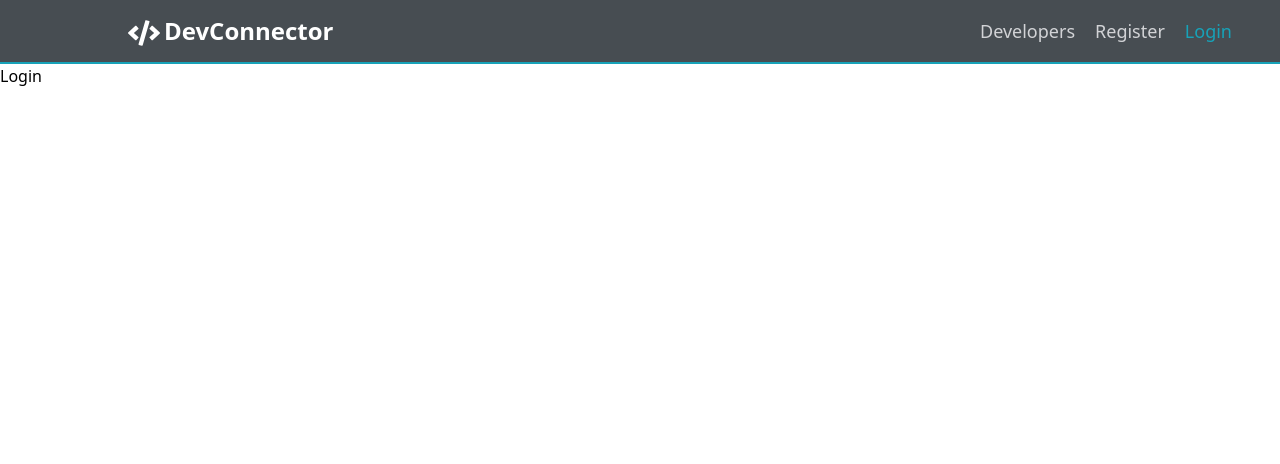
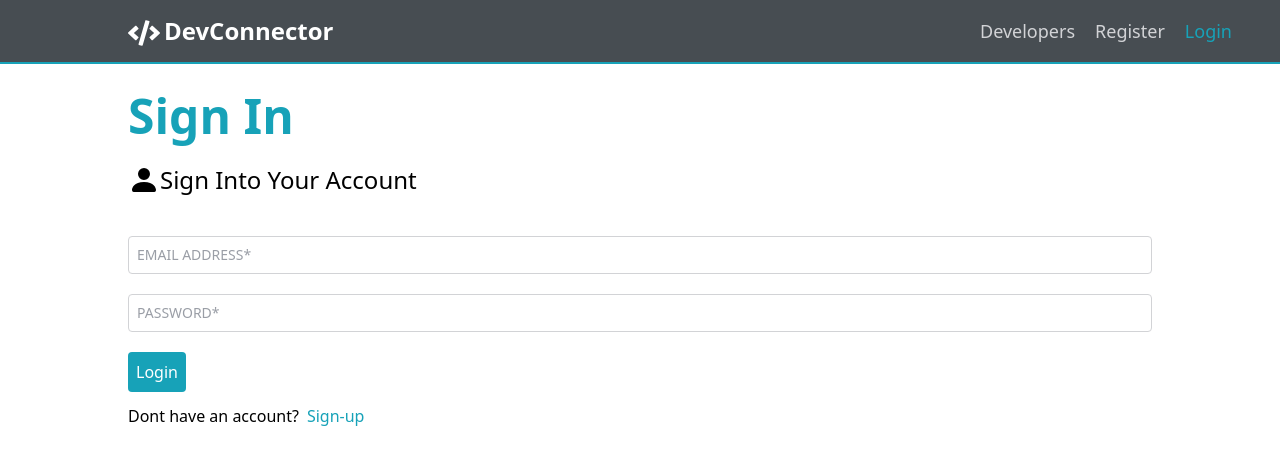
Before and after one commit to Darshan-Gowda97/NetworkConn, a React (Create React App) app in the folder client/: page /login in a window 1280 px wide. Shown: the top 464 px of the page. Built offline with nearby package versions, Linux system fonts and the light colour scheme; the HTML template or start-up script is replaced by a standard one.

Commit message:
Added Redux State, Reducers, Provider and Connect

```diff
--- a/client/package.json
+++ b/client/package.json
@@ -20,6 +20,7 @@
     "redux": "^4.1.2",
     "redux-devtools-extension": "^2.13.9",
     "redux-thunk": "^2.4.1",
+    "uuid": "^8.3.2",
     "web-vitals": "^1.0.1"
   },
   "scripts": {
--- a/client/src/App.js
+++ b/client/src/App.js
@@ -2,12 +2,17 @@ import React, { Fragment } from 'react';
 import './App.css';
 import './index.css';
 import { Landing } from './components/layout/Landing';
+//Redux
+import { Provider } from 'react-redux';
+import store from './state/store';
 
 const App = () => {
   return (
-    <Fragment>
-      <Landing />
-    </Fragment>
+    <Provider store={store}>
+      <Fragment>
+        <Landing />
+      </Fragment>
+    </Provider>
   );
 };
 
--- /dev/null
+++ b/client/src/actions/alerts.js
@@ -0,0 +1,11 @@
+import { SET_ALERT, REMOVE_ALERT } from './types';
+import { v4 as uuid } from 'uuid';
+
+export const setAlert = (msg, alertType) => (dispatch) => {
+  const id = uuid();
+
+  dispatch({
+    type: SET_ALERT,
+    payload: { msg, alertType, id },
+  });
+};
--- /dev/null
+++ b/client/src/actions/types.js
@@ -0,0 +1,2 @@
+export const SET_ALERT = 'SET_ALERT';
+export const REMOVE_ALERT = 'REMOVE_ALERT';
--- a/client/src/components/auth/Login.js
+++ b/client/src/components/auth/Login.js
@@ -1,7 +1,113 @@
 import React from 'react';
+import { useState } from 'react';
+import { BsFillPersonFill } from 'react-icons/bs';
+import CustomButton from '../partials/CustomButton';
+import CustomInput from '../partials/CustomInput';
+import ErrorMsg from '../partials/ErrorMsg';
+import { useHistory } from 'react-router-dom';
 
 export const Login = () => {
-  return <div className="flex">Login</div>;
+  const history = useHistory();
+  const [email, setEmail] = useState('');
+  const [showEmailError, setShowEmailError] = useState(false);
+  const [password, setPassword] = useState('');
+
+  const [formData, setFormData] = useState({
+    email: '',
+    password: '',
+  });
+
+  const onEmailChange = (val) => {
+    setShowEmailError(false);
+    setEmail(val);
+  };
+
+  const onPasswordChange = (val) => {
+    setPassword(val);
+  };
+
+  const emailBlur = (val) => {
+    const re =
+      /^(([^<>()[\]\\.,;:\s@"]+(\.[^<>()[\]\\.,;:\s@"]+)*)|(".+"))@((\[[0-9]{1,3}\.[0-9]{1,3}\.[0-9]{1,3}\.[0-9]{1,3}\])|(([a-zA-Z\-0-9]+\.)+[a-zA-Z]{2,}))$/;
+    if (!re.test(val)) {
+      setShowEmailError(true);
+    }
+  };
+
+  const submitClicked = async (e) => {
+    e.preventDefault();
+    console.log('Success');
+  };
+
+  const toSignup = () => {
+    history.push({
+      pathname: '/register',
+    });
+  };
+
+  return (
+    <div className="flex  flex-col lg:px-32 px-10 lg:pt-7 pt-5">
+      <h1 className=" lg:text-5xl text-4xl font-semibold text-primary">
+        Sign In
+      </h1>
+      <div className="lg:flex hidden pt-6">
+        <BsFillPersonFill size={32} />
+        <h1 className=" lg:text-2xl text-lg text-black">
+          Sign Into Your Account
+        </h1>
+      </div>
+      <div className="flex lg:hidden items-center pt-4">
+        <BsFillPersonFill size={20} />
+        <h1 className=" lg:text-2xl text-lg text-black">
+          Sign Into Your Account
+        </h1>
+      </div>
+      <form onSubmit={(e) => submitClicked(e)}>
+        <div className="pt-5 ">
+          <div className="pt-5">
+            <CustomInput
+              type="email"
+              placeholder="EMAIL ADDRESS*"
+              required="required"
+              value={email}
+              onChange={(e) => onEmailChange(e.target.value)}
+              onBlur={(e) => emailBlur(e.target.value)}
+            ></CustomInput>
+            {showEmailError ? <ErrorMsg Text="Enter valid Email Id" /> : null}
+          </div>
+          <div className="pt-5">
+            <CustomInput
+              type="password"
+              placeholder="PASSWORD*"
+              required="required"
+              value={password}
+              onChange={(e) => onPasswordChange(e.target.value)}
+            ></CustomInput>
+          </div>
+
+          <div className="pt-5">
+            <CustomButton
+              color="white"
+              name="Login"
+              bgcolor="primary"
+              padding="2"
+              type="submit"
+            />
+          </div>
+        </div>
+      </form>
+      <div className="pt-3 flex ">
+        <h1 className="font-thin">Dont have an account? </h1>
+        <CustomButton
+          color="primary"
+          bgcolor="white"
+          name="Sign-up"
+          padding="0"
+          onClick={() => toSignup()}
+        />
+      </div>
+    </div>
+  );
 };
 
 export default Login;
--- a/client/src/components/auth/Register.js
+++ b/client/src/components/auth/Register.js
@@ -4,8 +4,13 @@ import { BsFillPersonFill } from 'react-icons/bs';
 import CustomButton from '../partials/CustomButton';
 import CustomInput from '../partials/CustomInput';
 import ErrorMsg from '../partials/ErrorMsg';
+import { useHistory } from 'react-router-dom';
+import { connect } from 'react-redux';
+import { setAlert } from '../../actions/alerts';
+import propTypes from 'prop-types';
 
-export const Register = () => {
+export const Register = ({ setAlert }) => {
+  const history = useHistory();
   const [name, setName] = useState('');
   const [email, setEmail] = useState('');
   const [showEmailError, setShowEmailError] = useState(false);
@@ -52,32 +57,16 @@ export const Register = () => {
   const submitClicked = async (e) => {
     e.preventDefault();
     if (password !== confirmPassword) {
-      console.log('Password are not matchin');
+      setAlert('Password are not matchin', 'danger');
     } else {
       console.log('SUCCESS');
-      // const newUser = {
-      //   name,
-      //   email,
-      //   password,
-      // };
-      // console.log(newUser);
+    }
+  };
 
-      // try {
-      //   const config = {
-      //     headers: {
-      //       'Content-Type': 'application/json',
-      //     },
-      //   };
-
-      //   const body = JSON.stringify(newUser);
-
-      //   const res = await axios.post('/api/users', body, config);
-
-      //   console.log(res.data);
-      // } catch (err) {
-      //   console.log(err.response.data);
-      // }
-    }
+  const toLogin = () => {
+    history.push({
+      pathname: '/login',
+    });
   };
 
   return (
@@ -144,6 +133,8 @@ export const Register = () => {
               type="submit"
             />
           </div>
+        </div>
+      </form>
       <div className="pt-3 flex ">
         <h1 className="font-thin">Already have an account? </h1>
         <CustomButton
@@ -151,12 +142,15 @@ export const Register = () => {
           bgcolor="white"
           name="Sign-in"
           padding="0"
+          onClick={() => toLogin()}
         />
       </div>
-        </div>
-      </form>
     </div>
   );
 };
 
-export default Register;
+Register.propTypes = {
+  setAlert: propTypes.func.isRequired,
+};
+
+export default connect(null, { setAlert })(Register);
--- /dev/null
+++ b/client/src/components/layout/Alert.js
@@ -0,0 +1,12 @@
+import React from 'react';
+import PropTypes from 'prop-types';
+import { connect } from 'react-redux';
+const Alert = (props) => {
+  return <div></div>;
+};
+
+Alert.propTypes = {};
+
+const mapStateToProps = (state) => {};
+
+export default connect()(Alert);
--- /dev/null
+++ b/client/src/state/reducers/alert.js
@@ -0,0 +1,15 @@
+import { SET_ALERT, REMOVE_ALERT } from '../../actions/types';
+const initialState = [];
+
+export default function (state = initialState, action) {
+  const { type, payload } = action;
+
+  switch (type) {
+    case 'SET_ALERT':
+      return [...state, payload];
+    case 'REMOVE_ALERT':
+      return state.filter((alert) => alert.id !== payload);
+    default:
+      return state;
+  }
+}
--- /dev/null
+++ b/client/src/state/reducers/index.js
@@ -0,0 +1,4 @@
+import { combineReducers } from 'redux';
+import alert from './alert';
+
+export default combineReducers({ alert });
--- /dev/null
+++ b/client/src/state/store.js
@@ -0,0 +1,16 @@
+import { createStore, applyMiddleware } from 'redux';
+import { composeWithDevTools } from 'redux-devtools-extension';
+import thunk from 'redux-thunk';
+import rootReducer from './reducers';
+
+const initialState = {};
+
+const middleware = [thunk];
+
+const store = createStore(
+  rootReducer,
+  initialState,
+  composeWithDevTools(applyMiddleware(...middleware))
+);
+
+export default store;
```
Also changed, not shown: 1 other file (tests, documents, lock files or other folders). Lines whose indentation alone changed are shown as unchanged.
